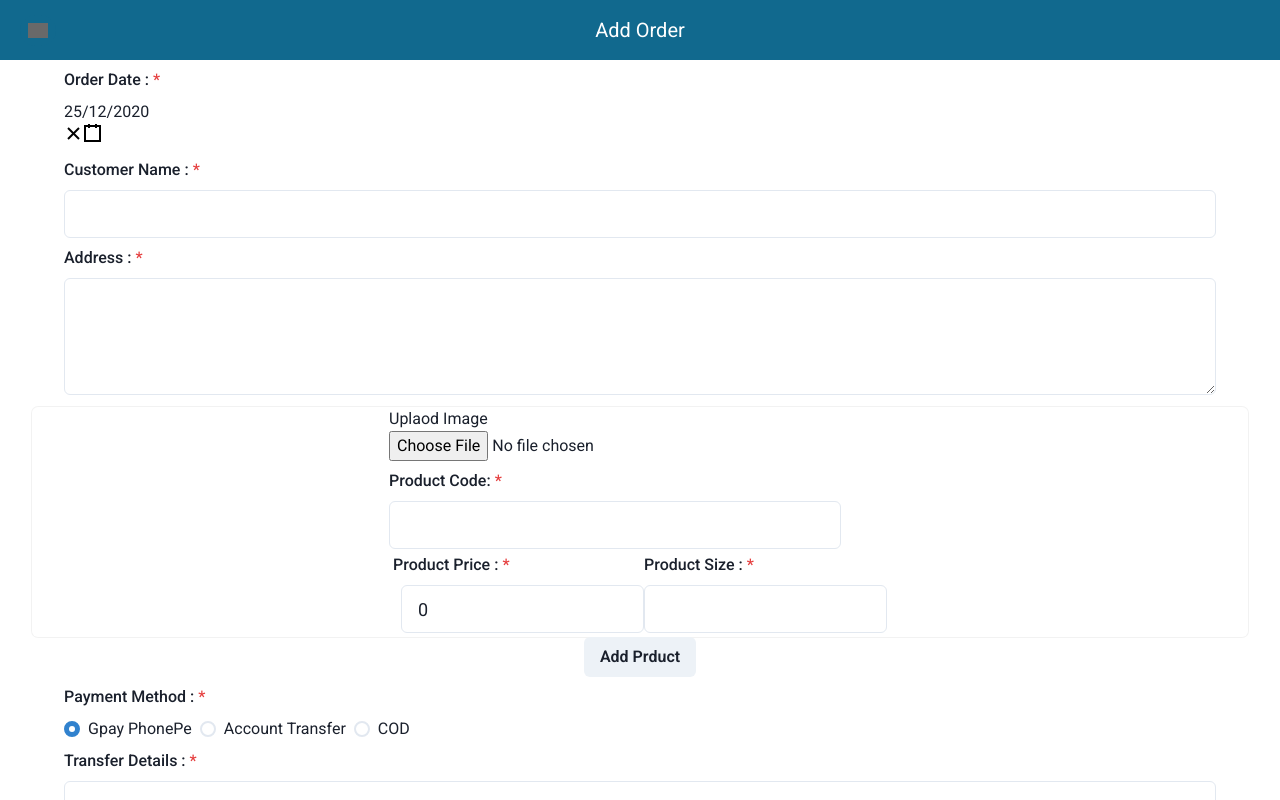
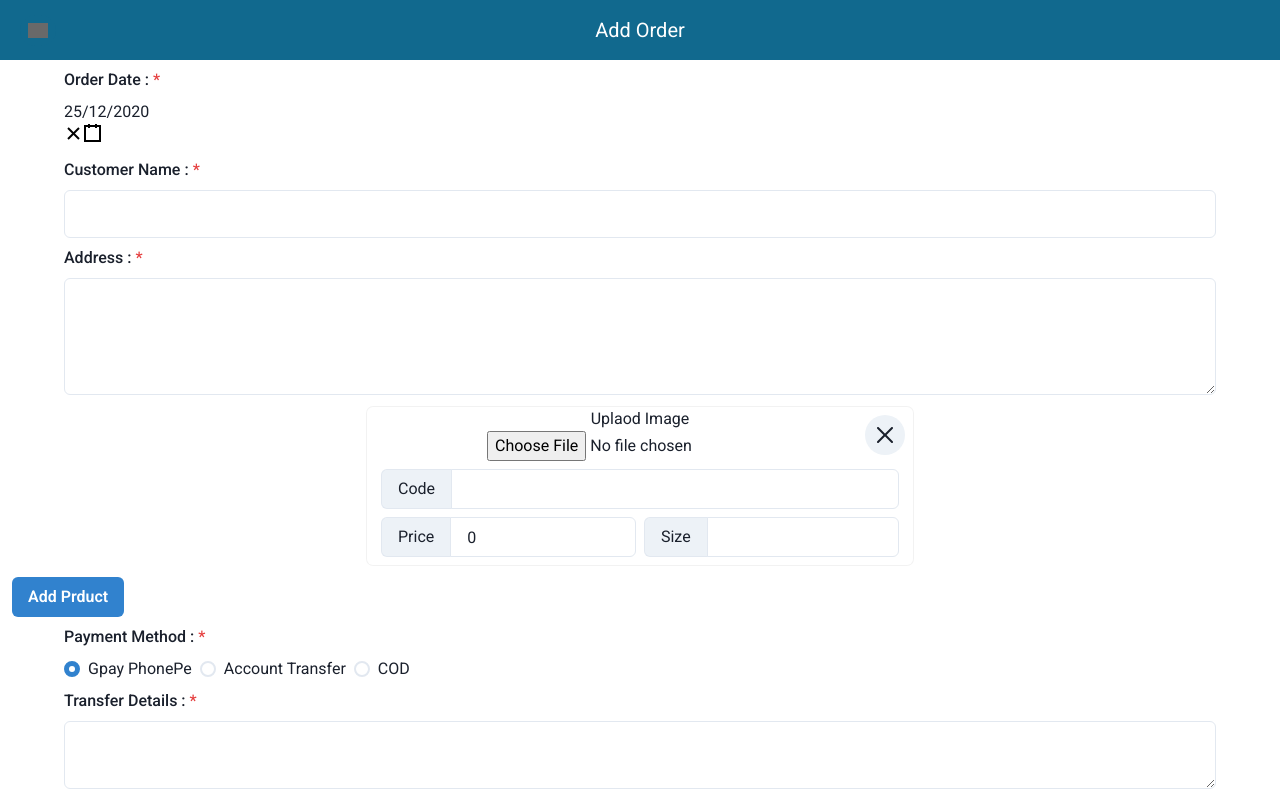
Before and after one commit to hadi-a-azeez/price-directory, a React (Create React App) app: page /add_order in a window 1280 px wide. Shown: the top 800 px of the page. Built offline with nearby package versions, Linux system fonts and the light colour scheme; grey boxes are pictures that could not be loaded.

Commit message:
many ui changes

```diff
--- a/src/pages/ProductDetailed.js
+++ b/src/pages/ProductDetailed.js
@@ -13,6 +13,16 @@ import Instagram from "../assets/instagram.png";
 import TableSize from "../components/TableSize";
 import { getSingleProduct } from "../API/product";
 import { apiRoot } from "../config";
+import {
+  Box,
+  Table,
+  Thead,
+  Tbody,
+  Tr,
+  Th,
+  Td,
+  TableCaption,
+} from "@chakra-ui/react";
 
 const ProductDetailed = (props) => {
   const [isLoading, setIsLoading] = useState(false);
@@ -133,7 +143,7 @@ const ProductDetailed = (props) => {
     { XXL: sizeXXL },
   ];
   let sizeArr = availableSizesFiltered.map((size) => size.name);
-  console.log(sizeArr);
+  console.log(availableSizesFiltered);
   return (
     <>
       <div className={styles.header}>
@@ -231,12 +241,36 @@ const ProductDetailed = (props) => {
               {/* show copied text status */}
               <p>{copySuccessInsta}</p>
               <div>
-                <TableSize
-                  display="block"
-                  column1="Size"
-                  column2="Stock"
-                  list={availableSizesFiltered}
-                />
+                <Box
+                  rounded="md"
+                  bg="white"
+                  boxShadow="xs"
+                  key={product.id}
+                  d="flex"
+                  direction="row"
+                  justifyContent="center"
+                  w="95%"
+                  flexShrink="0"
+                  mt="3"
+                >
+                  <Table variant="striped" colorScheme="teal">
+                    <Thead>
+                      <Tr>
+                        <Th>Size</Th>
+                        <Th>Stock</Th>
+                      </Tr>
+                    </Thead>
+                    <Tbody>
+                      {availableSizesFiltered &&
+                        availableSizesFiltered.map((size, index) => (
+                          <Tr key={index}>
+                            <Td>{size.name}</Td>
+                            <Td>{size.stock}</Td>
+                          </Tr>
+                        ))}
+                    </Tbody>
+                  </Table>
+                </Box>
               </div>
               <h1 className={styles.fabric}>Size Chart </h1>
               <button className={styles.pantOrTop} onClick={handlePantToggle}>
--- a/src/pages/ProductEditAdmin.js
+++ b/src/pages/ProductEditAdmin.js
@@ -9,6 +9,16 @@ import "react-loader-spinner/dist/loader/css/react-spinner-loader.css";
 import { useHistory } from "react-router-dom";
 import backIcon from "../assets/backIcon.png";
 import { getSingleProduct, updateProductAPI } from "../API/product";
+import {
+  Box,
+  Table,
+  Thead,
+  Tbody,
+  Tr,
+  Th,
+  Td,
+  TableCaption,
+} from "@chakra-ui/react";
 import {
   Input,
   FormControl,
@@ -52,6 +62,33 @@ const ProductAdmin = (props) => {
     console.log(responseUpdate);
     setIsUpdateLoading(false);
     // history.push("/admin/products");
+  };
+
+  //component for textbox with plus button
+  const SizeProduct = ({ name, title }) => {
+    return (
+      <Tr>
+        <Td>{title}</Td>
+        <Td>
+          <Button
+            size="xs"
+            colorScheme="red"
+            onClick={() => setProduct({ [name]: --product[name] })}
+            mr="5"
+          >
+            -
+          </Button>
+          {product[name] || 0}
+          <Button
+            ml="5"
+            colorScheme="teal"
+            onClick={() => setProduct({ [name]: ++product[name] })}
+          >
+            +
+          </Button>
+        </Td>
+      </Tr>
+    );
   };
 
   const deleteProduct = () => {
@@ -154,77 +191,35 @@ const ProductAdmin = (props) => {
             <FormControl id="product_sizes" w="90%" mt="2" isRequired>
               <FormLabel>Product Sizes</FormLabel>
 
-              <Stack direction="row">
-                <FormControl id="product_sizes" w="90%">
-                  <FormLabel>XS</FormLabel>
-                  <Input
-                    type="number"
-                    onChange={updateProduct}
-                    name="sizeXS"
-                    size="lg"
-                    w="70%"
-                    value={product.sizeXS}
-                  />
-                </FormControl>
-                <FormControl id="product_sizes" w="90%" mt="2">
-                  <FormLabel>S</FormLabel>
-                  <Input
-                    type="number"
-                    onChange={updateProduct}
-                    name="sizeS"
-                    size="lg"
-                    w="70%"
-                    value={product.sizeS}
-                  />
-                </FormControl>
-                <FormControl id="product_sizes" w="90%" mt="2">
-                  <FormLabel>M</FormLabel>
-                  <Input
-                    type="number"
-                    onChange={updateProduct}
-                    name="sizeM"
-                    size="lg"
-                    w="70%"
-                    value={product.sizeM}
-                  />
-                </FormControl>
-              </Stack>
-
-              <Stack direction="row">
-                <FormControl id="product_sizes" w="90%">
-                  <FormLabel>L</FormLabel>
-                  <Input
-                    type="number"
-                    onChange={updateProduct}
-                    name="sizeL"
-                    size="lg"
-                    w="70%"
-                    value={product.sizeL}
-                  />
-                </FormControl>
-                <FormControl id="product_sizes" w="90%" mt="2">
-                  <FormLabel>XL</FormLabel>
-                  <Input
-                    type="number"
-                    onChange={updateProduct}
-                    name="sizeXL"
-                    size="lg"
-                    w="70%"
-                    value={product.sizeXL}
-                  />
-                </FormControl>
-                <FormControl id="product_sizes" w="90%" mt="2">
-                  <FormLabel>XXL</FormLabel>
-                  <Input
-                    type="number"
-                    onChange={updateProduct}
-                    name="sizeXXL"
-                    size="lg"
-                    w="70%"
-                    value={product.sizeXXL}
-                  />
-                </FormControl>
-              </Stack>
+              <Box
+                rounded="md"
+                bg="white"
+                boxShadow="xs"
+                key={product.id}
+                d="flex"
+                direction="row"
+                justifyContent="center"
+                w="95%"
+                flexShrink="0"
+                mt="3"
+              >
+                <Table variant="striped" colorScheme="blue">
+                  <Thead>
+                    <Tr>
+                      <Th>Size</Th>
+                      <Th>Stock</Th>
+                    </Tr>
+                  </Thead>
+                  <Tbody>
+                    <SizeProduct name="sizeXS" title="XS" />
+                    <SizeProduct name="sizeS" title="S" />
+                    <SizeProduct name="sizeM" title="M" />
+                    <SizeProduct name="sizeL" title="L" />
+                    <SizeProduct name="sizeXL" title="XL" />
+                    <SizeProduct name="sizeXXL" title="XXL" />
+                  </Tbody>
+                </Table>
+              </Box>
             </FormControl>
             <button onClick={updateProductServer} className={styles.btnPrimary}>
               {isUpdateLoading ? (
--- a/src/pages/addOrder.js
+++ b/src/pages/addOrder.js
@@ -8,9 +8,12 @@ import { useFormLocal } from "../components/useFormLocal";
 import DatePicker from "react-date-picker";
 
 import "react-datepicker/dist/react-datepicker.css";
+import { CloseIcon } from "@chakra-ui/icons";
 
 import {
   Box,
+  InputGroup,
+  InputLeftAddon,
   Input,
   FormControl,
   FormLabel,
@@ -19,6 +22,7 @@ import {
   Radio,
   RadioGroup,
   Button,
+  IconButton,
   Alert,
   AlertIcon,
   AlertTitle,
@@ -137,80 +141,6 @@ const AddOrder = () => {
       console.log(error);
     }
   };
-  const OrderProductCard = ({ product }) => {
-    return (
-      <Box
-        rounded="md"
-        bg="white"
-        boxShadow="xs"
-        key={product.image}
-        d="flex"
-        direction="row"
-        justifyContent="center"
-        w="95%"
-        flexShrink="0"
-        mt="3"
-      >
-        <div key={product.image}>
-          <ProductImage productId={product.image} />
-          <input
-            type="file"
-            accept="image/*"
-            id="file-upload"
-            name="order-image"
-            onChange={(event) => compressImage(event, product.image)}
-          />
-          <FormControl id="product_cod" w="90%" mt="2" isRequired>
-            <FormLabel>Product Code:</FormLabel>
-            <Input
-              type="text"
-              size="lg"
-              name="code"
-              value={product.code}
-              onChange={(e) =>
-                handleOrderProduct(e.target.name, e.target.value, product.image)
-              }
-            />
-          </FormControl>
-          <Stack direction="row" m="1">
-            <FormControl id="product_price" w="100%" isRequired>
-              <FormLabel>Product Price :</FormLabel>
-              <Input
-                type="number"
-                size="lg"
-                ml="2"
-                name="price"
-                value={product.price}
-                onChange={(e) =>
-                  handleOrderProduct(
-                    e.target.name,
-                    parseInt(e.target.value),
-                    product.image
-                  )
-                }
-              />
-            </FormControl>
-            <FormControl id="product_size" w="100%" isRequired>
-              <FormLabel>Product Size :</FormLabel>
-              <Input
-                type="text"
-                size="lg"
-                name="size"
-                value={product.size}
-                onChange={(e) =>
-                  handleOrderProduct(
-                    e.target.name,
-                    e.target.value,
-                    product.image
-                  )
-                }
-              />
-            </FormControl>
-          </Stack>
-        </div>
-      </Box>
-    );
-  };
 
   //product image component
   const ProductImage = ({ productId }) => {
@@ -265,9 +195,101 @@ const AddOrder = () => {
         {/* productt.image is used as id */}
         {orderProducts.length > 0 &&
           orderProducts.map((product) => (
-            <OrderProductCard product={product} />
+            <div
+              style={{ display: "flex", justifyContent: "center" }}
+              key={product.image}
+            >
+              <Box
+                rounded="md"
+                bg="white"
+                boxShadow="xs"
+                w="95%"
+                mt="3"
+                d="flex"
+                alignItems="center"
+                flexDirection="column"
+                position="relative"
+              >
+                <IconButton
+                  icon={<CloseIcon />}
+                  position="absolute"
+                  top="2"
+                  right="2"
+                  borderRadius="full"
+                />
+                <ProductImage productId={product.image} />
+                <input
+                  type="file"
+                  accept="image/*"
+                  id="file-upload"
+                  name="order-image"
+                  onChange={(event) => compressImage(event, product.image)}
+                />
+                <FormControl id="product_cod" w="95%" mt="2" isRequired>
+                  <InputGroup>
+                    <InputLeftAddon children="Code" />
+                    <Input
+                      type="text"
+                      name="code"
+                      value={product.code}
+                      onChange={(e) =>
+                        handleOrderProduct(
+                          e.target.name,
+                          e.target.value,
+                          product.image
+                        )
+                      }
+                    />
+                  </InputGroup>
+                </FormControl>
+                <Stack direction="row" w="95%" mt="2" mb="2">
+                  <FormControl id="product_price" w="50%" isRequired>
+                    <InputGroup>
+                      <InputLeftAddon children="Price" />
+                      <Input
+                        type="number"
+                        name="price"
+                        value={product.price}
+                        onChange={(e) =>
+                          handleOrderProduct(
+                            e.target.name,
+                            parseInt(e.target.value),
+                            product.image
+                          )
+                        }
+                      />
+                    </InputGroup>
+                  </FormControl>
+                  <FormControl id="product_size" w="50%" isRequired>
+                    <InputGroup>
+                      <InputLeftAddon children="Size" />
+                      <Input
+                        type="text"
+                        name="size"
+                        value={product.size}
+                        onChange={(e) =>
+                          handleOrderProduct(
+                            e.target.name,
+                            e.target.value,
+                            product.image
+                          )
+                        }
+                      />
+                    </InputGroup>
+                  </FormControl>
+                </Stack>
+              </Box>
+            </div>
           ))}
-        <Button onClick={addOrderProduct}>Add Prduct</Button>
+        <Button
+          onClick={addOrderProduct}
+          mt="3"
+          alignSelf="flex-start"
+          ml="3"
+          colorScheme="blue"
+        >
+          Add Prduct
+        </Button>
         {/* products end */}
 
         <FormControl id="payment_method" w="90%" mt="2" isRequired>
--- a/src/pages/productAdd.js
+++ b/src/pages/productAdd.js
@@ -11,6 +11,18 @@ import backIcon from "../assets/backIcon.png";
 import { getcategoriesAPI } from "../API/category";
 import { useFormLocal } from "../components/useFormLocal";
 import {
+  Table,
+  Thead,
+  Tbody,
+  Tr,
+  Th,
+  Td,
+  TableCaption,
+} from "@chakra-ui/react";
+import {
+  Box,
+  InputGroup,
+  InputRightElement,
   Input,
   FormControl,
   FormLabel,
@@ -96,6 +108,31 @@ const ProductAdd = () => {
       setIsValidationError(false);
       addCallback();
     }
+  };
+  const SizeProduct = ({ name, title }) => {
+    return (
+      <Tr>
+        <Td>{title}</Td>
+        <Td>
+          <Button
+            size="xs"
+            colorScheme="red"
+            onClick={() => setProduct({ [name]: --product[name] || 0 })}
+            mr="5"
+          >
+            -
+          </Button>
+          {product[name] || 0}
+          <Button
+            ml="5"
+            colorScheme="teal"
+            onClick={() => setProduct({ [name]: ++product[name] || 1 })}
+          >
+            +
+          </Button>
+        </Td>
+      </Tr>
+    );
   };
 
   const compressImage = async (event) => {
@@ -279,78 +316,35 @@ const ProductAdd = () => {
         </FormControl>
         <FormControl id="product_sizes" w="90%" mt="2" isRequired>
           <FormLabel>Product Sizes</FormLabel>
-
-          <Stack direction="row">
-            <FormControl id="product_sizes" w="90%">
-              <FormLabel>XS</FormLabel>
-              <Input
-                type="number"
-                onChange={(e) => setProduct({ sizeXS: +e.target.value })}
-                name="sizeXS"
-                size="lg"
-                w="70%"
-                value={product.sizeXS || ""}
-              />
-            </FormControl>
-            <FormControl id="product_sizes" w="90%" mt="2">
-              <FormLabel>S</FormLabel>
-              <Input
-                type="number"
-                onChange={(e) => setProduct({ sizeS: +e.target.value })}
-                name="sizeS"
-                size="lg"
-                w="70%"
-                value={product.sizeS || ""}
-              />
-            </FormControl>
-            <FormControl id="product_sizes" w="90%" mt="2">
-              <FormLabel>M</FormLabel>
-              <Input
-                type="number"
-                onChange={(e) => setProduct({ sizeM: +e.target.value })}
-                name="sizeM"
-                size="lg"
-                w="70%"
-                value={product.sizeM || ""}
-              />
-            </FormControl>
-          </Stack>
-
-          <Stack direction="row">
-            <FormControl id="product_sizes" w="90%">
-              <FormLabel>L</FormLabel>
-              <Input
-                type="number"
-                onChange={(e) => setProduct({ sizeL: +e.target.value })}
-                name="sizeL"
-                size="lg"
-                w="70%"
-                value={product.sizeL || ""}
-              />
-            </FormControl>
-            <FormControl id="product_sizes" w="90%" mt="2">
-              <FormLabel>XL</FormLabel>
-              <Input
-                type="number"
-                onChange={(e) => setProduct({ sizeXL: +e.target.value })}
-                name="sizeXL"
-                size="lg"
-                w="70%"
-                value={product.sizeXL || ""}
-              />
-            </FormControl>
-            <FormControl id="product_sizes" w="90%" mt="2">
-              <FormLabel>XXL</FormLabel>
-              <Input
-                type="number"
-                onChange={(e) => setProduct({ sizeXXL: +e.target.value })}
-                name="sizeXXL"
-                size="lg"
-                w="70%"
-                value={product.sizeXXL || ""}
-              />
-            </FormControl>
-          </Stack>
+          <Box
+            rounded="md"
+            bg="white"
+            boxShadow="xs"
+            key={product.id}
+            d="flex"
+            direction="row"
+            justifyContent="center"
+            w="95%"
+            flexShrink="0"
+            mt="3"
+          >
+            <Table colorScheme="blue" variant="striped">
+              <Thead>
+                <Tr>
+                  <Th>Size</Th>
+                  <Th>Stock</Th>
+                </Tr>
+              </Thead>
+              <Tbody>
+                <SizeProduct name="sizeXS" title="XS" />
+                <SizeProduct name="sizeS" title="S" />
+                <SizeProduct name="sizeM" title="M" />
+                <SizeProduct name="sizeL" title="L" />
+                <SizeProduct name="sizeXL" title="XL" />
+                <SizeProduct name="sizeXXL" title="XXL" />
+              </Tbody>
+            </Table>
+          </Box>
         </FormControl>
         {isValidationError && (
           <h1 className={styles.validationError}>
```
Also changed, not shown: 1 other file (tests, documents, lock files or other folders).
